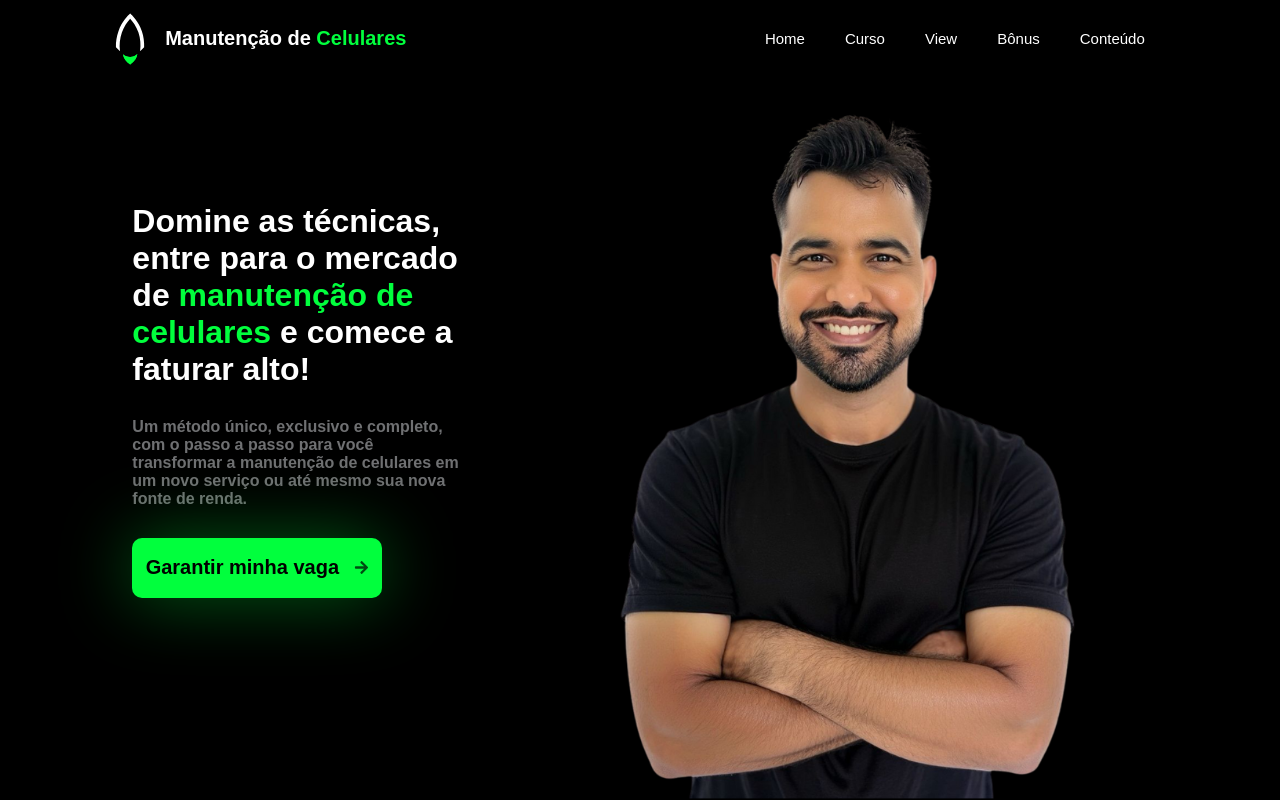
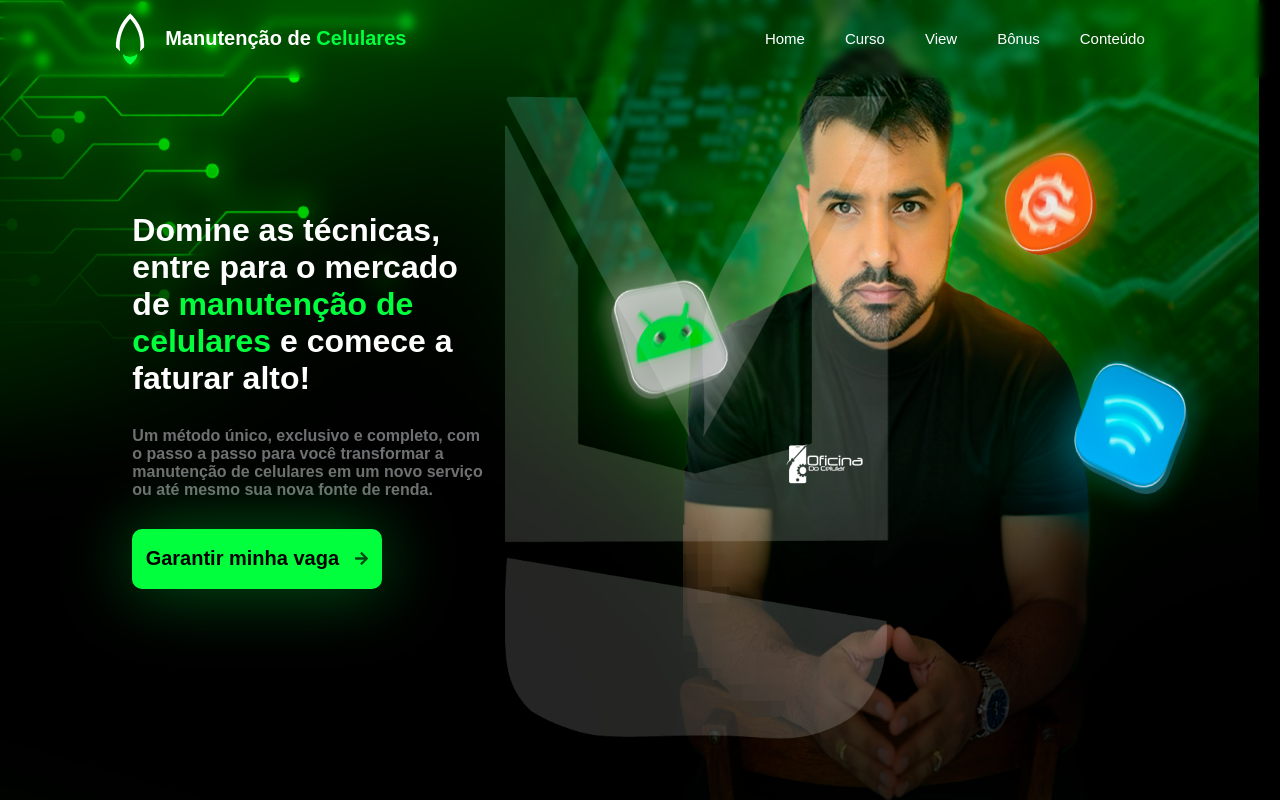
Before and after one commit to Tiago-Silva/cell-phone-maintenance, a Next.js app: page / in a window 1280 px wide. Shown: the top 800 px of the page. Built offline with nearby package versions, Linux system fonts and the light colour scheme.

Commit message:
feat: adding background image adjusting

```diff
--- a/src/app/components/home/homeSection.tsx
+++ b/src/app/components/home/homeSection.tsx
@@ -1,12 +1,15 @@
 import React from 'react';
 import styles from './home.module.css';
-import Image from "next/image";
 import Button from "@/app/components/button/button";
 import {FaArrowRight} from "react-icons/fa";
 
 const HomeSection = () => {
     return (
         <section className={styles.container} id={'home'}>
+
+            <div className={styles.bgWrapper}>
+                <img src="/home/land-desk2.png" alt="Background" />
+            </div>
 
             <div className={styles.left} >
                 <h3 className={styles.title}>
@@ -18,16 +21,6 @@ const HomeSection = () => {
                 <Button title={'Garantir minha vaga'} icon={FaArrowRight}/>
             </div>
 
-            <div className={styles.right} >
-                <Image
-                    src={'/home/home01.png'}
-                    alt={'Homen01'}
-                    width={800}
-                    height={800}
-                    priority={true}
-                />
-            </div>
-
         </section>
     );
 };
```
